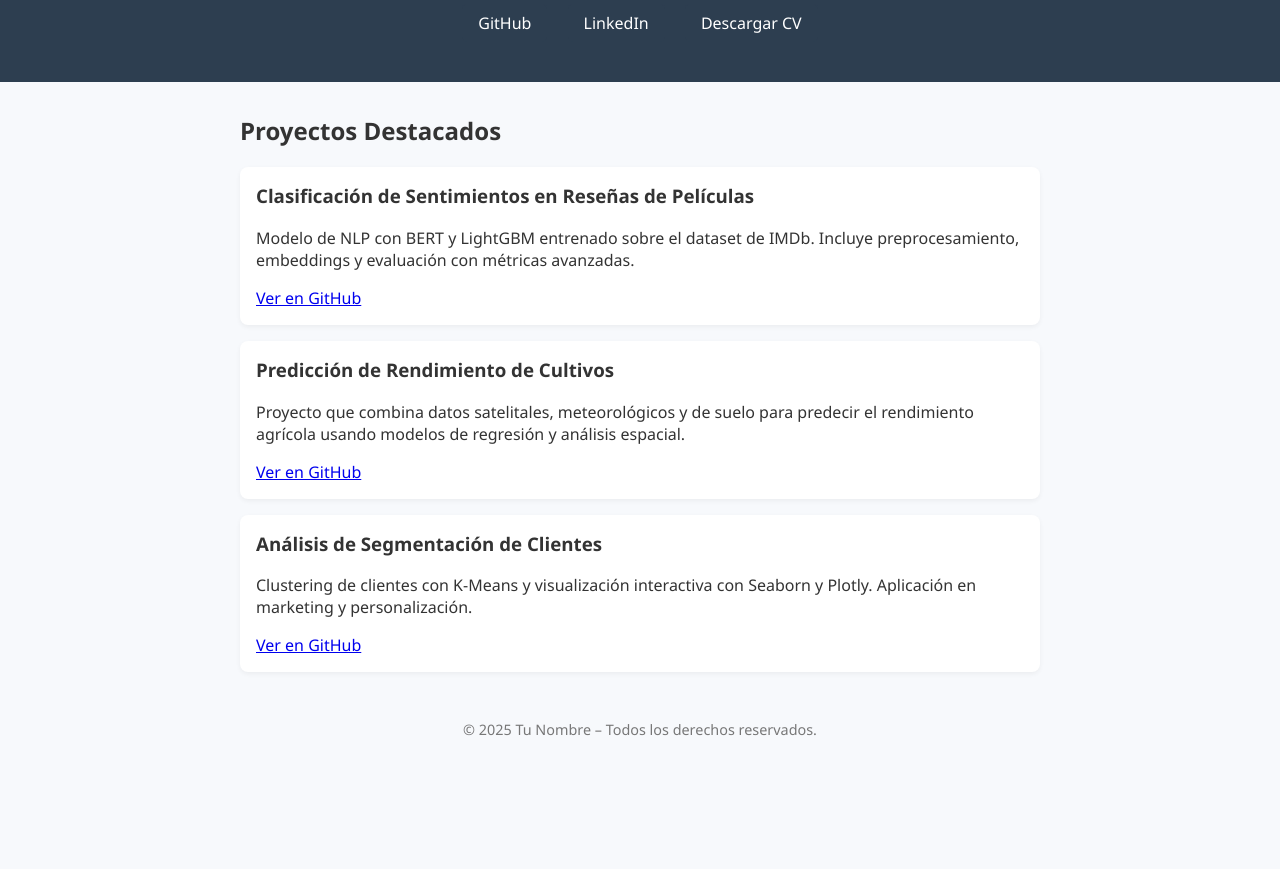
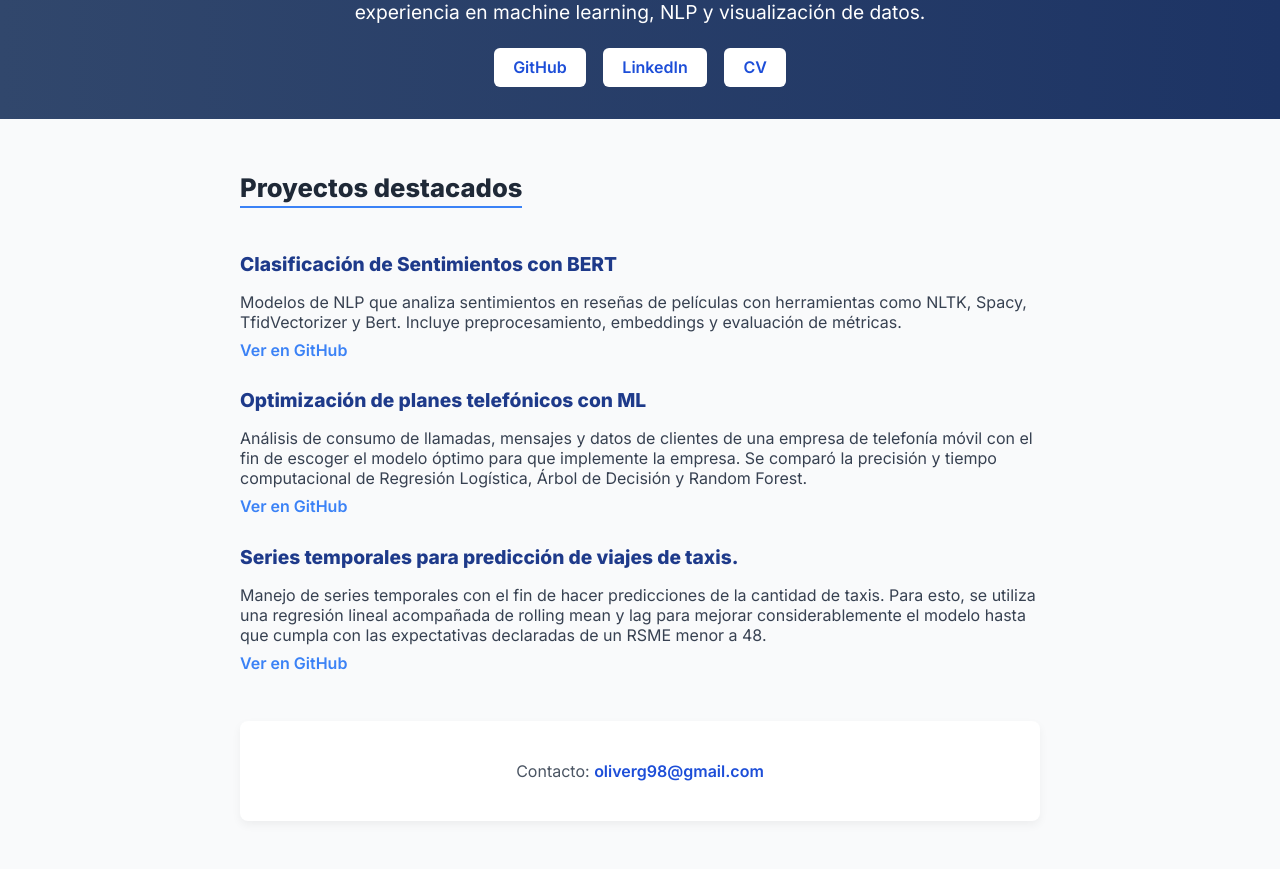
Before and after one commit to Olivergb98/Proyectos-TripleTen, a plain HTML site: page docs/index.html in a window 1280 px wide. Shown: the part 156-1025 px from the top of the page. Before the commit the page ends 911 px from the top, so only its background shows below. Drawn offline with Linux system fonts and the light colour scheme.

Commit message:
Updated webpage

```diff
--- a/docs/index.html
+++ b/docs/index.html
@@ -1,102 +1,172 @@
-<!DOCTYPE html>
 <html lang="es">
 <head>
-  <meta charset="UTF-8">
-  <title>Portafolio - Científico de Datos</title>
-  <meta name="viewport" content="width=device-width, initial-scale=1.0">
+  <meta charset="UTF-8" />
+  <meta name="viewport" content="width=device-width, initial-scale=1.0" />
+  <title>Oliver GB | Portafolio de Ciencia de Datos</title>
+  <link href="https://fonts.googleapis.com/css2?family=Inter:wght@400;600;800&display=swap" rel="stylesheet">
   <style>
     body {
-      font-family: 'Segoe UI', sans-serif;
+      font-family: 'Inter', sans-serif;
       margin: 0;
-      padding: 0;
-      background: #f7f9fc;
-      color: #333;
+      background: #f9fafb;
+      color: #1f2937;
     }
+
     header {
-      background-color: #2d3e50;
+      text-align: center;
+      padding: 3rem 1rem 2rem;
+      background: linear-gradient(to right, #31476c, #1d3465);
       color: white;
-      padding: 2rem 1rem;
-      text-align: center;
     }
+
     header h1 {
-      margin: 0;
       font-size: 2.5rem;
+      margin-bottom: 0.5rem;
+      font-weight: 800;
     }
+
     header p {
       font-size: 1.2rem;
+      max-width: 600px;
+      margin: 0 auto 1.5rem;
     }
-    section {
+
+    .btn-group {
+      margin-top: 1rem;
+    }
+
+    .btn-group a {
+      text-decoration: none;
+      background: white;
+      color: #1d4ed8;
+      padding: 0.6rem 1.2rem;
+      margin: 0 0.4rem;
+      border-radius: 6px;
+      font-weight: 600;
+      transition: 0.3s;
+      display: inline-block;
+    }
+
+    .btn-group a:hover {
+      background: #e0e7ff;
+    }
+
+    main {
       max-width: 800px;
       margin: 2rem auto;
       padding: 0 1rem;
     }
+
+    section {
+      margin-bottom: 3rem;
+    }
+
+    section h2 {
+      font-size: 1.6rem;
+      border-bottom: 2px solid #3b82f6;
+      display: inline-block;
+      padding-bottom: 0.2rem;
+      margin-bottom: 1.5rem;
+    }
+
     .project {
-      background: white;
+      margin-bottom: 1.8rem;
+    }
+
+    .project h3 {
+      font-size: 1.2rem;
+      color: #1e3a8a;
+      margin-bottom: 0.3rem;
+    }
+
+    .project p {
+      margin-bottom: 0.5rem;
+      color: #374151;
+    }
+
+    .project a {
+      color: #3b82f6;
+      font-weight: 600;
+      text-decoration: none;
+    }
+
+    .project a:hover {
+      text-decoration: underline;
+    }
+
+    .contact {
+      background: #ffffff;
       border-radius: 8px;
-      padding: 1rem;
-      margin-bottom: 1rem;
-      box-shadow: 0 2px 5px rgba(0,0,0,0.05);
+      box-shadow: 0 4px 10px rgba(0,0,0,0.05);
+      padding: 1.5rem;
+      text-align: center;
     }
-    .project h3 {
-      margin-top: 0;
+
+    .contact p {
+      font-size: 1rem;
+      color: #4b5563;
     }
+
+    .contact a {
+      color: #1d4ed8;
+      font-weight: 600;
+      text-decoration: none;
+    }
+
+    .contact a:hover {
+      text-decoration: underline;
+    }
+
     footer {
       text-align: center;
+      font-size: 0.85rem;
+      color: #9ca3af;
       margin: 3rem 0 1rem;
-      font-size: 0.9rem;
-      color: #777;
-    }
-    .buttons a {
-      display: inline-block;
-      margin: 0.5rem;
-      padding: 0.5rem 1rem;
-      background: #2d3e50;
-      color: white;
-      text-decoration: none;
-      border-radius: 5px;
-    }
-    .buttons a:hover {
-      background: #445e76;
     }
   </style>
 </head>
 <body>
 
 <header>
-  <h1>Tu Nombre Aquí</h1>
-  <p>Científico de Datos | Proyectos con Machine Learning, NLP y Visualización</p>
-  <div class="buttons">
-    <a href="https://github.com/tuusuario" target="_blank">GitHub</a>
-    <a href="https://linkedin.com/in/tuusuario" target="_blank">LinkedIn</a>
-    <a href="CV.pdf" target="_blank">Descargar CV</a>
+  <h1>Oliver González Bagatella</h1>
+  <p>Científico de datos con formación en ingeniería en agronomía y experiencia en machine learning, NLP y visualización de datos.</p>
+  <div class="btn-group">
+    <a href="https://github.com/Olivergb98" target="_blank">GitHub</a>
+    <a href="https://linkedin.com/in/oliver-gb" target="_blank">LinkedIn</a>
+    <a href="https://github.com/Olivergb98/Employability-kit/blob/main/Oliver_Gonzalez_CV.pdf" target="_blank">CV</a>
   </div>
 </header>
 
+<main>
   <section>
-  <h2>Proyectos Destacados</h2>
+    <h2>Proyectos destacados</h2>
 
     <div class="project">
-    <h3>Clasificación de Sentimientos en Reseñas de Películas</h3>
-    <p>Modelo de NLP con BERT y LightGBM entrenado sobre el dataset de IMDb. Incluye preprocesamiento, embeddings y evaluación con métricas avanzadas.</p>
-    <a href="https://github.com/tuusuario/proyecto-nlp" target="_blank">Ver en GitHub</a>
+      <h3>Clasificación de Sentimientos con BERT</h3>
+      <p>Modelos de NLP que analiza sentimientos en reseñas de películas con herramientas como NLTK, Spacy, TfidVectorizer y Bert. Incluye preprocesamiento, embeddings y evaluación de métricas.</p>
+      <a href="https://github.com/Olivergb98/Proyectos-TripleTen/blob/e790e43cf59bad8b8053b39104540d658de4c7e0/Proyecto_15/Aprendizaje%20para%20textos.ipynb" target="_blank">Ver en GitHub</a>
     </div>
 
     <div class="project">
-    <h3>Predicción de Rendimiento de Cultivos</h3>
-    <p>Proyecto que combina datos satelitales, meteorológicos y de suelo para predecir el rendimiento agrícola usando modelos de regresión y análisis espacial.</p>
-    <a href="https://github.com/tuusuario/proyecto-agricultura" target="_blank">Ver en GitHub</a>
+      <h3>Optimización de planes telefónicos con ML</h3>
+      <p>Análisis de consumo de llamadas, mensajes y datos de clientes de una empresa de telefonía móvil con el fin de escoger el modelo óptimo para que implemente la empresa. Se comparó la precisión y tiempo computacional de Regresión Logística, Árbol de Decisión y Random Forest.
+          </p>
+      <a href="https://github.com/Olivergb98/Proyectos-TripleTen/blob/e790e43cf59bad8b8053b39104540d658de4c7e0/Proyecto%209%20Modelos%20ML.ipynb" target="_blank">Ver en GitHub</a>
     </div>
 
     <div class="project">
-    <h3>Análisis de Segmentación de Clientes</h3>
-    <p>Clustering de clientes con K-Means y visualización interactiva con Seaborn y Plotly. Aplicación en marketing y personalización.</p>
-    <a href="https://github.com/tuusuario/proyecto-clientes" target="_blank">Ver en GitHub</a>
+      <h3>Series temporales para predicción de viajes de taxis.</h3>
+      <p>Manejo de series temporales con el fin de hacer predicciones de la cantidad de taxis. Para esto, se utiliza una regresión lineal acompañada de rolling mean y lag para mejorar considerablemente el modelo hasta que cumpla con las expectativas declaradas de un RSME menor a 48.</p>
+      <a href="https://github.com/Olivergb98/Proyectos-TripleTen/blob/e790e43cf59bad8b8053b39104540d658de4c7e0/Proyecto%2014%20Series%20Temporales.ipynb" target="_blank">Ver en GitHub</a>
     </div>
   </section>
 
-<footer>
-  © 2025 Tu Nombre – Todos los derechos reservados.
-</footer>
+  <section class="contact">
+    <p> Contacto: <a href="mailto:tu-olivergb98@gmail.com">oliverg98@gmail.com</a></p>
+  </section>
+</main>
+
+
 
 </body>
 </html>
```
Also changed, not shown: 1 other file. Lines whose indentation alone changed are shown as unchanged.
